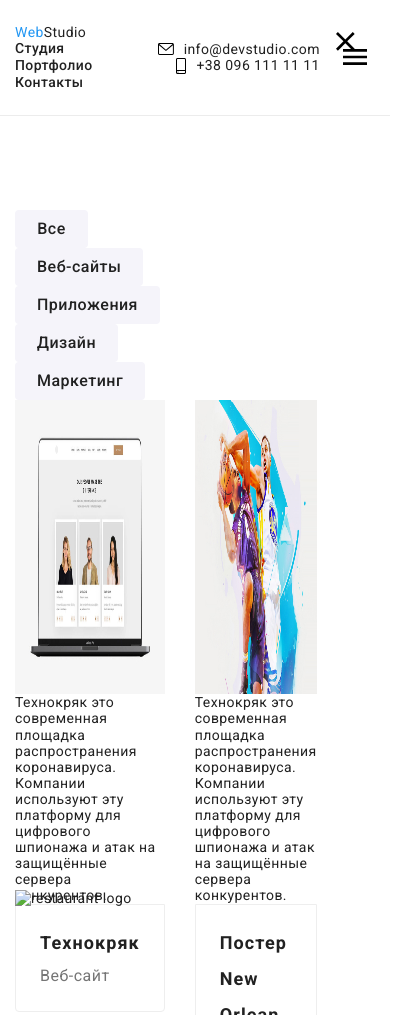
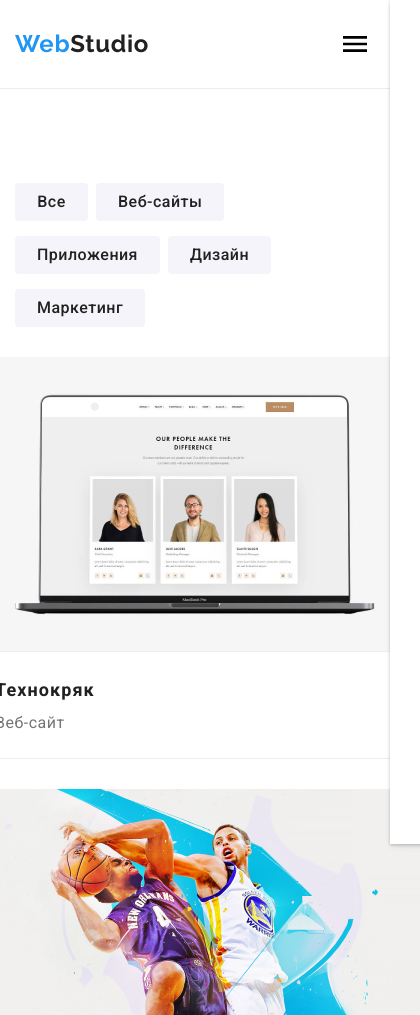
Before and after one commit to Vito-Lux/goit-markup-hw-08, a plain HTML site: page portfolio.html in a window 390 px wide. Shown: the top 1015 px of the page, 420 px wide, since content can reach past the window. Drawn offline with nearby package versions, Linux system fonts and the light colour scheme.

Commit message:
Added_changes_for_mobiles

```diff
--- a/sass/components/general/footer/_contacts.scss
+++ b/sass/components/general/footer/_contacts.scss
@@ -1,14 +1,11 @@
 .footer__address {
+  @include centeredFlex(center);
+  flex-direction: column;
+  margin-bottom: 60px;
   padding-bottom: 10px;
   @include fontLineWeightLetter(14, 24, norm, base);
   font-style: normal;
   color: $main-bg-color;
-
-  @include forSize(minmob) {
-    @include centeredFlex(center);
-    flex-direction: column;
-    margin-bottom: 60px;
-  }
 
   @include forSize(minpc) {
     @include columnFlexDirection();
@@ -18,12 +15,9 @@
 }
 
 .footer-contacts__item a {
+  @include centeredFlex(center);
   @include fontLineWeightLetter(14, 24, norm, base);
   color: $main-bg-color;
-
-  @include forSize(minmob) {
-    @include centeredFlex(center);
-  }
 
   @include forSize(minpc) {
     @include columnFlexDirection();
--- a/sass/components/general/footer/_icons.scss
+++ b/sass/components/general/footer/_icons.scss
@@ -1,8 +1,6 @@
 .footer__row {
-  @include forSize(minmob) {
-    @include centeredFlex(center);
-    flex-direction: column;
-  }
+  @include centeredFlex(center);
+  flex-direction: column;
 
   @include forSize(mintab) {
     display: flex;
@@ -21,9 +19,7 @@
 }
 
 .footer__right-block {
-  @include forSize(minmob) {
-    padding-left: 0;
-  }
+  padding-left: 0;
 
   @include forSize(minpc) {
     padding-left: 70px;
@@ -45,10 +41,7 @@
 
 .footer-icons__list {
   padding-top: 20px;
-
-  @include forSize(minmob) {
-    display: flex;
-  }
+  display: flex;
 
   @include forSize(minpc) {
     @include alignFlexCenter();
@@ -70,10 +63,7 @@
   border-radius: 50%;
   background-color: rgba(255, 255, 255, 0.1);
   fill: $main-bg-color;
-
-  @include forSize(minmob) {
-    margin-bottom: 60px;
-  }
+  margin-bottom: 60px;
 
   @include forSize(minpc) {
     margin-bottom: 0;
--- a/sass/components/general/footer/_logo.scss
+++ b/sass/components/general/footer/_logo.scss
@@ -2,11 +2,8 @@
   margin-bottom: 20px;
   font-family: $secondary-font;
   color: $main-bg-color;
-
-  @include forSize(minmob) {
-    @include verticalFlexCenter();
-    @include fontLineWeightLetter(24, 28, bold, base);
-  }
+  @include verticalFlexCenter();
+  @include fontLineWeightLetter(24, 28, bold, base);
 
   @include forSize(minpc) {
     display: inline-block;
--- a/sass/components/general/footer/_subscribe.scss
+++ b/sass/components/general/footer/_subscribe.scss
@@ -18,10 +18,7 @@
   text-transform: uppercase;
   color: $main-bg-color;
   @include fontLineWeightLetter(14, 16, bold, base);
-
-  @include forSize(minmob) {
-    @include verticalFlexCenter();
-  }
+  @include verticalFlexCenter();
 
   @include forSize(mintab) {
     @include centeredFlex(center);
@@ -55,11 +52,8 @@
   @include fontLineWeightLetter(16, 20, norm, base);
   color: rgba(255, 255, 255, 0.6);
   background-color: $secondary-bg-color;
-
-  @include forSize(minmob) {
-    min-width: 450px;
-    margin-bottom: 20px;
-  }
+  min-width: 450px;
+  margin-bottom: 20px;
 
   @include forSize(minpc) {
     min-width: 358px;
--- a/sass/components/general/header/_contacts.scss
+++ b/sass/components/general/header/_contacts.scss
@@ -1,7 +1,5 @@
 .header-contacts__list {
-  @include forSize(minmob) {
-    display: none;
-  }
+  display: none;
 
   @include forSize(mintab) {
     display: flex;
--- a/sass/components/general/header/_mobile-menu.scss
+++ b/sass/components/general/header/_mobile-menu.scss
@@ -1,7 +1,5 @@
 .header-button {
-   @include forSize(minmob) {
    display: block;
-   }
 
    @include forSize(mintab) {
       display: none;
@@ -14,7 +12,6 @@
 }
 
 .mobile-menu {
-   @include forSize(minmob) {
    position: fixed;
    top: 0;
    left: 0;
@@ -30,7 +27,6 @@
 
    transform: translateX(100%);
    @include transitionRules();
-   }
 
    @include forSize(mintab) {
       display: none;
--- a/sass/components/general/header/_navigation.scss
+++ b/sass/components/general/header/_navigation.scss
@@ -5,10 +5,11 @@
 }
 
 .header-nav__logo {
-  @include forSize(minmob) {
+  font-family: $secondary-font;
+  @include fontLineWeightLetter(24, 28, bold, base);
+
+  @include forSize(mintab) {
     margin-right: 70px;
-    font-family: $secondary-font;
-    @include fontLineWeightLetter(24, 28, bold, base);
   }
 
   @include forSize(minpc) {
@@ -22,9 +23,7 @@
 }
 
 .header-nav__list {
-  @include forSize(minmob) {
-    display: none;
-  }
+  display: none;
 
   @include forSize(mintab) {
     display: flex;
--- a/sass/components/portfolio/_filter-buttons.scss
+++ b/sass/components/portfolio/_filter-buttons.scss
@@ -1,10 +1,8 @@
 .filter__list {
-  @include forSize(minmob) {
-    display: flex;
-    justify-content: flex-start;
-    flex-wrap: wrap;
-    margin-bottom: 30px;
-  }
+  display: flex;
+  justify-content: flex-start;
+  flex-wrap: wrap;
+  margin-bottom: 30px;
 
   @include forSize(mintab) {
     @include centeredFlex();
@@ -14,10 +12,7 @@
 
 .filter__item:not(:last-child) {
   margin-right: 8px;
-
-  @include forSize(minmob) {
-    margin-bottom: 15px;
-  }
+  margin-bottom: 15px;
 
   @include forSize(mintab) {
     margin-bottom: 0;
--- a/sass/components/portfolio/_portfolio.scss
+++ b/sass/components/portfolio/_portfolio.scss
@@ -1,9 +1,6 @@
 .portfolio__list {
   @include listFlexGap();
-
-  @include forSize(minmob) {
   @include verticalFlexCenter();
-  }
 
   @include forSize(mintab) {
     display: flex;
@@ -37,10 +34,8 @@
 
 .portfolio__img {
   min-height: 294px;
+  min-width: 450px;
 
-  @include forSize(minmob) {
-    min-width: 450px;
-  }
   @include forSize(mintab) {
     min-width: 354px;
   }
@@ -51,7 +46,6 @@
 }
 
 .portfolio__overlay-text {
-  @include forSize(minmob) {
   position: absolute;
   top: 0;
   left: 0;
@@ -67,7 +61,6 @@
   transform: translateY(100%);
 
   opacity: 0.9;
-  }
 
   @include forSize(mintab) {
     padding: 49px 24px;
@@ -83,14 +76,10 @@
 }
 
 .portfolio-content {
-  @include forSize(minmob) {
-    padding: 20px 0 20px 24px;
-  }
-
   @include columnFlexDirection();
   justify-content: center;
   align-items: flex-start;
-  padding: 20px 24px;
+  padding: 20px 0 20px 24px;
   border: 1px solid $portfolio-border-color;
   border-radius: 0px 0px 4px 4px;
   background-color: $main-bg-color;
--- a/sass/components/studio/_after-hero.scss
+++ b/sass/components/studio/_after-hero.scss
@@ -1,8 +1,6 @@
 .after-hero {
-  @include forSize(minmob) {
-    padding-top: 60px;
-    padding-bottom: 60px;
-  }
+  padding-top: 60px;
+  padding-bottom: 60px;
 
   @include forSize(minpc) {
     padding-top: 94px;
@@ -22,11 +20,8 @@
 .after-hero-img {
   background-color: $button-bg-color;
   max-height: 120px;
-
-  @include forSize(minmob) {
-    max-width: 450px;
-    padding: 25px 192px;
-  }
+  max-width: 450px;
+  padding: 25px 192px;
 
   @include forSize(mintab) {
     max-width: 354px;
@@ -50,10 +45,7 @@
   @include fontLineWeightLetter(14, 16, bold, base);
   text-transform: uppercase;
   color: $main-text-color;
-
-  @include forSize(minmob) {
-    @include verticalFlexCenter();
-  }
+  @include verticalFlexCenter();
 
   @include forSize(mintab) {
     display: flex;
--- a/sass/components/studio/_hero-section.scss
+++ b/sass/components/studio/_hero-section.scss
@@ -1,12 +1,9 @@
 .hero {
+  background-image: $line-grad, url(../images/hero_mobile_img.jpg);
   background-repeat: no-repeat;
   background-size: cover;
-
-  @include forSize(minmob) {
-    background-image: $line-grad, url(../images/hero_mobile_img.jpg);
-    @include imgMedia() {
-      background-image: $line-grad, url(../images/hero_mobile_img@2x.jpg);
-    }
+  @include imgMedia() {
+    background-image: $line-grad, url(../images/hero_mobile_img@2x.jpg);
   }
 
   @include forSize(mintab) {
@@ -25,10 +22,8 @@
 }
 
 .hero .container {
-  @include forSize(minmob) {
-    padding-bottom: 118px;
-    padding-top: 118px;
-  }
+  padding-bottom: 118px;
+  padding-top: 118px;
 
   @include forSize(minpc) {
     max-width: 1600px;
@@ -42,16 +37,13 @@
 }
 
 .hero__title {
+  max-width: 360px;
   text-align: center;
   padding-bottom: 30px;
   color: $main-bg-color;
   font-family: $main-font;
   text-transform: uppercase;
-
-  @include forSize(minmob) {
-    max-width: 360px;
-    @include fontLineWeightLetter(26, 42, eb, dbl);
-  }
+  @include fontLineWeightLetter(26, 42, eb, dbl);
 
   @include forSize(minpc) {
     max-width: 696px;
--- a/sass/components/studio/_modal-base.scss
+++ b/sass/components/studio/_modal-base.scss
@@ -24,18 +24,15 @@
 }
 
 .modal__content {
+  position: relative;
+  max-width: 450px;
+  max-height: 609px;
+  padding-bottom: 40px;
+  margin-bottom: 5px;
   border-radius: 4px;
   box-shadow: 0px 1px 3px rgba(0, 0, 0, 0.12), 0px 1px 1px rgba(0, 0, 0, 0.14), 0px 2px 1px rgba(0, 0, 0, 0.2);
   background-color: $main-bg-color;
   color: $main-text-color;
-
-  @include forSize(minmob) {
-    position: relative;
-    max-width: 450px;
-    max-height: 609px;
-    padding-bottom: 40px;
-    margin-bottom: 5px;
-  }
 
   @include forSize(minpc) {
     position: relative;
--- a/sass/components/studio/_modal-form.scss
+++ b/sass/components/studio/_modal-form.scss
@@ -24,10 +24,7 @@
   padding-left: 42px;
   border: 1px solid rgba(33, 33, 33, 0.2);
   border-radius: 4px;
-
-  @include forSize(minmob) {
-    min-width: 370px;
-  }
+  min-width: 370px;
 
   @include forSize(minpc) {
     min-width: 448px;
@@ -63,10 +60,7 @@
   padding: 12px 16px;
   border: 1px solid rgba(33, 33, 33, 0.2);
   border-radius: 4px;
-
-  @include forSize(minmob) {
-    min-width: 370px;
-  }
+  min-width: 370px;
 
   @include forSize(minpc) {
     min-width: 448px;
@@ -85,10 +79,7 @@
 .modal__agreement {
   @include verticalFlexCenter();
   padding-top: 25px;
-
-  @include forSize(minmob) {
-    @include fontLineWeightLetter(12, 14, norm, base);
-  }
+  @include fontLineWeightLetter(12, 14, norm, base);
 
   @include forSize(minpc) {
     @include fontLineWeightLetter(14, 24, norm, base);
--- a/sass/components/studio/_our-clients.scss
+++ b/sass/components/studio/_our-clients.scss
@@ -26,16 +26,17 @@
 }
 
 .our-clients__link {
+  @include forSize(maxmob) {
+    width: 100%;
+  }
+
+  width: 210px;
   @include centeredFlex(center);
   max-height: 92px;
   padding: 16px 32px;
   border: 1px solid $socials-main-color;
   border-radius: 4px;
   fill: $socials-main-color;
-
-  @include forSize(minmob) {
-    width: 210px;
-  }
 
   @include forSize(mintab) {
     width: 226px;
--- a/sass/components/studio/_our-team.scss
+++ b/sass/components/studio/_our-team.scss
@@ -3,10 +3,8 @@
 }
 
 .our-team .container {
-  @include forSize(minmob) {
-    padding-top: 60px;
-    padding-bottom: 60px;
-  }
+  padding-top: 60px;
+  padding-bottom: 60px;
 
   @include forSize(minpc) {
     padding-top: 94px;
@@ -30,10 +28,8 @@
   @include itemFlexGap(4);
 
   & img {
-    @include forSize(minmob) {
-      min-width: 450px;
-      min-height: 460px;
-    }
+    min-width: 450px;
+    min-height: 460px;
 
     @include forSize(mintab) {
       min-width: 354px;
--- a/sass/components/studio/_our-work.scss
+++ b/sass/components/studio/_our-work.scss
@@ -1,7 +1,5 @@
 .our-work .container {
-  @include forSize(minmob) {
-    display: none;
-  }
+  display: none;
 
   @include forSize(minpc) {
     display: block;
```
Also changed, not shown: css/main.css, css/main.min.css, 2 other files. Lines whose indentation alone changed are shown as unchanged.
